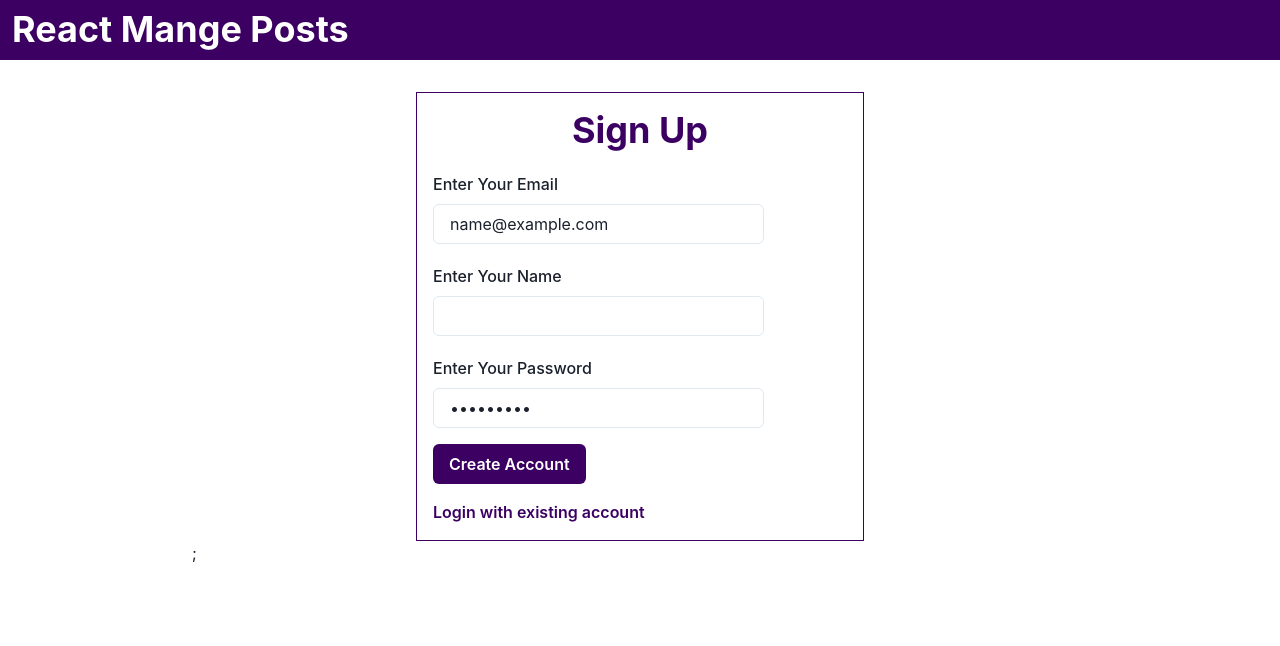
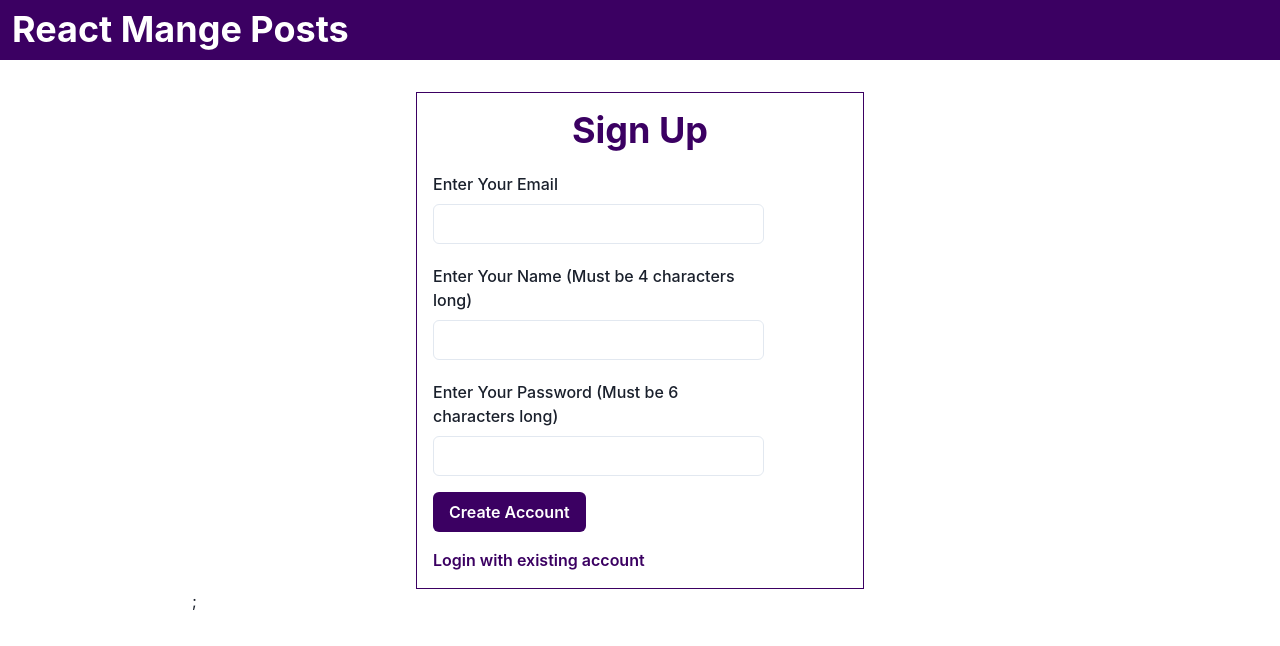
Before and after one commit to deep256k/React-main-setup, a React (Create React App) app: page /auth in a window 1280 px wide. Both pictures are taken after typing "name@example.com", "Sample123" into the empty fields and a click on the button "Create new account". Shown: the top 646 px of the page. Built offline with nearby package versions, Linux system fonts and the light colour scheme.

Commit message:
pagination-added

```diff
--- a/package.json
+++ b/package.json
@@ -3,6 +3,7 @@
   "version": "0.1.0",
   "private": true,
   "dependencies": {
+    "@chakra-ui/icons": "^2.0.6",
     "@chakra-ui/react": "^2.2.4",
     "@emotion/react": "^11.9.3",
     "@emotion/styled": "^11.9.3",
--- a/src/UI/AuthForm.js
+++ b/src/UI/AuthForm.js
@@ -5,40 +5,126 @@ import {
   FormLabel,
   Button,
   Heading,
+  FormErrorMessage,
 } from "@chakra-ui/react";
-import { useState } from "react";
+import { useEffect, useReducer, useState } from "react";
+
+const emailReducer = (state, action) => {
+  if (action.type === "USER_INPUT") {
+    return { value: action.val, isValid: action.val.includes("@") };
+  }
+  if (action.type === "INPUT_BLUR") {
+    return { value: state.value, isValid: state.value.includes("@") };
+  }
+  return { value: "", isValid: null };
+};
+
+const userNameReducer = (state, action) => {
+  if (action.type === "USER_INPUT") {
+    return { value: action.val, isValid: action.val.trim().length > 0 };
+  }
+  if (action.type === "INPUT_BLUR") {
+    return { value: state.value, isValid: state.value.trim().length > 0 };
+  }
+  return { value: "", isValid: null };
+};
+
+const passwordReducer = (state, action) => {
+  if (action.type === "USER_INPUT") {
+    return { value: action.val, isValid: action.val.trim().length >= 6 };
+  }
+  if (action.type === "INPUT_BLUR") {
+    return { value: state.value, isValid: state.value.trim().length >= 6 };
+  }
+  return { value: "", isValid: null };
+};
 
 const AuthForm = (props) => {
-  const [email, setEmail] = useState("");
-  const [password, setPassword] = useState("");
-  const [userName, setUsername] = useState("");
+  //const [password, setPassword] = useState("");
   const [isLogin, setIsLogin] = useState(true);
+  const [isFormValid, setIsFormValid] = useState(false);
+
+  const [emailState, dispatchEmail] = useReducer(emailReducer, {
+    value: "",
+    isValid: null,
+  });
+
+  const [usernameState, dispatchUserName] = useReducer(userNameReducer, {
+    value: "",
+    isValid: null,
+  });
+
+  const [passwordState, dispatchPassword] = useReducer(passwordReducer, {
+    value: "",
+    isValid: null,
+  });
 
   const emailHandler = (event) => {
-    setEmail(event.target.value);
+    dispatchEmail({ type: "USER_INPUT", val: event.target.value });
+  };
+
+  const validateEmailHandler = (event) => {
+    dispatchEmail({ type: "INPUT_BLUR" });
+  };
+
+  const userNameHandler = (event) => {
+    dispatchUserName({ type: "USER_INPUT", val: event.target.value });
+  };
+
+  const validateNameHandler = (event) => {
+    dispatchUserName({ type: "INPUT_BLUR" });
   };
 
   const passwordHandler = (event) => {
-    setPassword(event.target.value);
+    dispatchPassword({ type: "USER_INPUT", val: event.target.value });
   };
-  const userNameHandler = (event) => {
-    setUsername(event.target.value);
+
+  const validatePasswordHandler = (event) => {
+    dispatchPassword({ type: "INPUT_BLUR" });
+  };
+
+  const resetForm = () => {
+    emailState.value = "";
+    emailState.isValid = null;
+    passwordState.value = "";
+    usernameState.value = "";
+    usernameState.isValid = null;
+    passwordState.isValid = null;
   };
   const switchAuthModeHandler = () => {
+    resetForm();
+
     setIsLogin((prevState) => !prevState);
   };
-  const authHandler = (isLogin) => {
+
+  useEffect(() => {
+    if (isLogin) {
+      setIsFormValid(emailState.isValid);
+    } else {
+      setIsFormValid(
+        emailState.isValid && passwordState.isValid && usernameState.isValid
+      );
+    }
+  }, [
+    emailState.isValid,
+    isLogin,
+    passwordState.isValid,
+    usernameState.isValid,
+  ]);
+
+  const authHandler = (event) => {
+    event.preventDefault();
     let authObj = {};
     if (!isLogin) {
       authObj = {
-        email: email,
-        password: password,
-        name: userName,
+        email: emailState.value,
+        password: passwordState.value,
+        name: usernameState.value,
       };
     } else {
       authObj = {
-        email: email,
-        password: password,
+        email: emailState.value,
+        password: passwordState.value,
       };
     }
     props.authHandler(isLogin, authObj);
@@ -48,38 +134,68 @@ const AuthForm = (props) => {
       <Heading textAlign={"center"} mb={5} color="#3b0062">
         {isLogin ? "Login" : "Sign Up"}
       </Heading>
+      <form onSubmit={authHandler}>
         <Box>
-        <FormControl w="80%" mr="24px" mb={5}>
+          <FormControl
+            w="80%"
+            mr="24px"
+            mb={5}
+            isInvalid={emailState.isValid === false}
+          >
             <FormLabel htmlFor="email">Enter Your Email</FormLabel>
             <Input
               id="title"
               type="email"
-            value={email}
+              value={emailState.value}
               onChange={emailHandler}
+              onBlur={validateEmailHandler}
               name="email"
             />
+            {/* {emailState.isValid === false && (
+              <FormErrorMessage>Email is required.</FormErrorMessage>
+            )} */}
           </FormControl>
           {!isLogin && (
-          <FormControl w="80%" mb={5}>
-            <FormLabel htmlFor="userName">Enter Your Name</FormLabel>
+            <FormControl
+              w="80%"
+              mb={5}
+              isInvalid={usernameState.isValid === false}
+            >
+              <FormLabel htmlFor="userName">
+                Enter Your Name (Must be 4 characters long)
+              </FormLabel>
               <Input
                 id="userName"
                 type="userName"
-              value={userName}
+                value={usernameState.value}
                 onChange={userNameHandler}
+                onBlur={validateNameHandler}
                 name="password"
               />
+              {/* <FormErrorMessage>
+                User Name must be 4 characters long
+              </FormErrorMessage> */}
             </FormControl>
           )}
-        <FormControl w="80%">
-          <FormLabel htmlFor="password">Enter Your Password</FormLabel>
+          <FormControl
+            w="80%"
+            isInvalid={passwordState.isValid === false && !isLogin}
+          >
+            <FormLabel htmlFor="password">
+              Enter Your Password{" "}
+              {!isLogin && <span>(Must be 6 characters long)</span>}
+            </FormLabel>
             <Input
               id="password"
               type="password"
-            value={password}
+              value={passwordState.value}
               onChange={passwordHandler}
+              onBlur={validatePasswordHandler}
               name="password"
             />
+            {/* <FormErrorMessage>
+              Password must be 4 characters long
+            </FormErrorMessage> */}
           </FormControl>
         </Box>
         <Box display="flex" justifyContent="flex-start" mt={4}>
@@ -87,11 +203,12 @@ const AuthForm = (props) => {
             type="submit"
             bg={"#3b0062"}
             color="white"
-          onClick={() => authHandler(isLogin)}
+            disabled={!isFormValid}
           >
             {isLogin ? "Login" : "Create Account"}
           </Button>
         </Box>
+      </form>
       <Box mt={4}>
         <Button
           color={"#3b0062"}
--- a/src/hooks/use-http.js
+++ b/src/hooks/use-http.js
@@ -19,7 +19,6 @@ const useHttp = () => {
       const data = await res.json();
       modifyData(data);
     } catch (err) {
-      console.log("error", err);
       setError(err.message || "Something went wrong");
     }
     setLoading(false);
--- a/src/pages/AuthPage.js
+++ b/src/pages/AuthPage.js
@@ -1,5 +1,5 @@
 import AuthForm from "../UI/AuthForm";
-import { useContext } from "react";
+import { useContext, useState } from "react";
 import { useHistory } from "react-router-dom";
 import AuthContext from "../store/auth-context";
 import useHttp from "../hooks/use-http";
@@ -14,10 +14,8 @@ const AuthPage = () => {
   const { error, loading, sendRequests: manageAuth } = useHttp();
 
   const onAuthSuccess = (isLogin, data) => {
-    if (isLogin) {
-      authCtx.login(data.token, Date.now() + 3600000);
-      history.replace("/posts");
-    }
+    authCtx.login(data.token, Date.now() + 3600000);
+    history.replace("/posts");
   };
   const authHandler = (isLogin, authObj) => {
     let method;
--- a/src/pages/EditPost.js
+++ b/src/pages/EditPost.js
@@ -29,7 +29,6 @@ const EditPost = () => {
         },
       });
       if (!resposne.ok) {
-        console.log("error");
         //throw new Error("Something went wrong");
       }
       const data = await resposne.json();
@@ -38,7 +37,6 @@ const EditPost = () => {
         content: data.post.content,
       };
     } catch (err) {
-      console.log("error thrown", err);
       //setError(err.message || "Something went wrong");
     }
     // setLoading(false);
@@ -53,7 +51,7 @@ const EditPost = () => {
   const postHandler = (postObj) => {
     managePosts(
       {
-        url: `${API_URL}/feed/postt/${postId}`,
+        url: `${API_URL}/feed/post/${postId}`,
         method: "PUT",
         body: JSON.stringify(postObj),
         headers: {
```
Also changed, not shown: src/pages/AllPosts.js (+125 -22 lines), 1 other file (tests, documents, lock files or other folders). Lines whose indentation alone changed are shown as unchanged.
